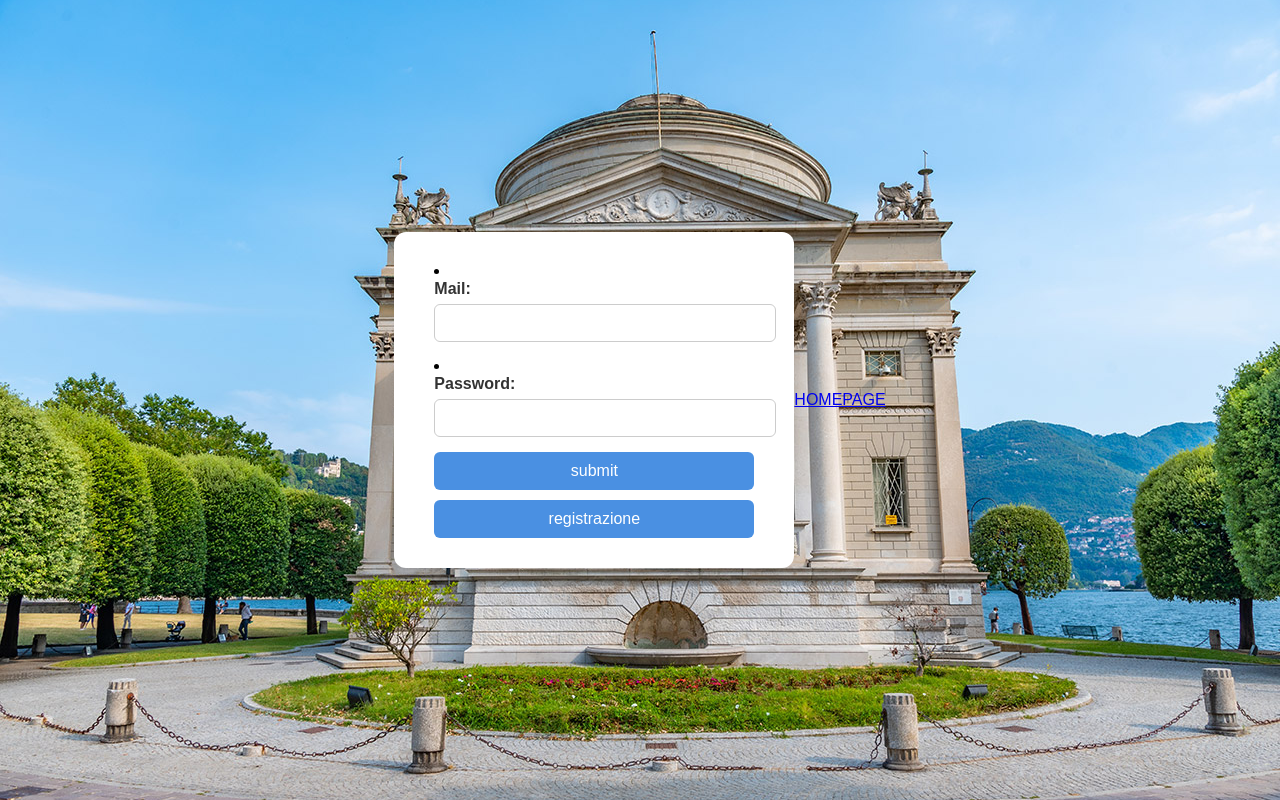
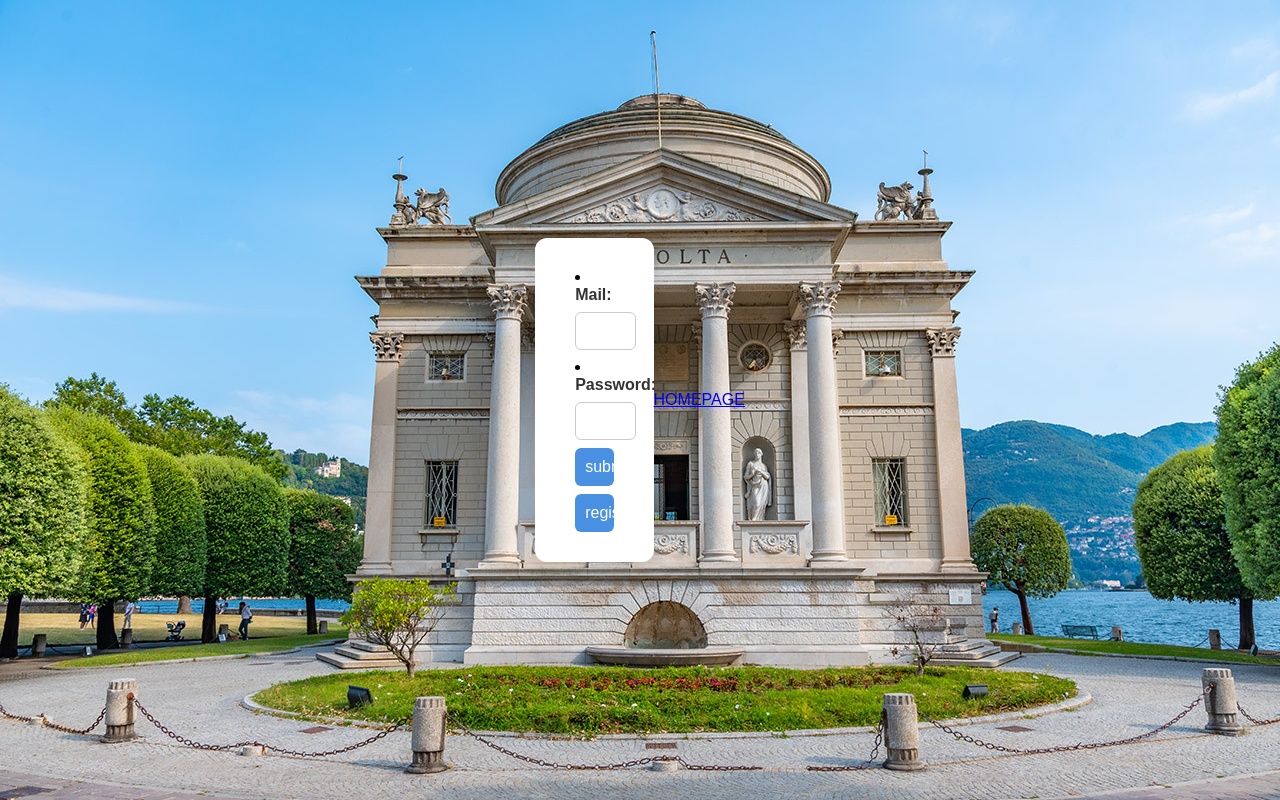
Before and after one commit to flekss07/museo-volta-gruppo-public, a Django app: page /login/ in a window 1280 px wide. Run offline with Django 5.2, Linux system fonts and the light colour scheme.

Commit message:
sistemazione stili registrazione e login

```diff
--- a/django/museo/static/home/css/styleRL.css
+++ b/django/museo/static/home/css/styleRL.css
@@ -21,7 +21,7 @@ form {
     padding: 30px 40px;
     border-radius: 12px;
     box-shadow: 0 4px 15px rgba(0, 0, 0, 0.1);
-    width: 320px;
+    width: 3vw;
 }
 
 /* Input fields */
@@ -32,12 +32,12 @@ form ul {
 }
 
 form li {
-    margin-bottom: 15px;
+    margin-bottom: 1vh;
 }
 
 form label {
     display: block;
-    margin-bottom: 6px;
+    margin-bottom: 1vh;
     font-weight: 600;
     color: #333;
 }
@@ -85,7 +85,7 @@ form input[type="button"] {
     font-size: 16px;
     cursor: pointer;
     transition: background-color 0.3s ease;
-    margin-top: 10px;
+    margin-top: 1vh;
 }
 
  form input[type="button"]:hover {
```
